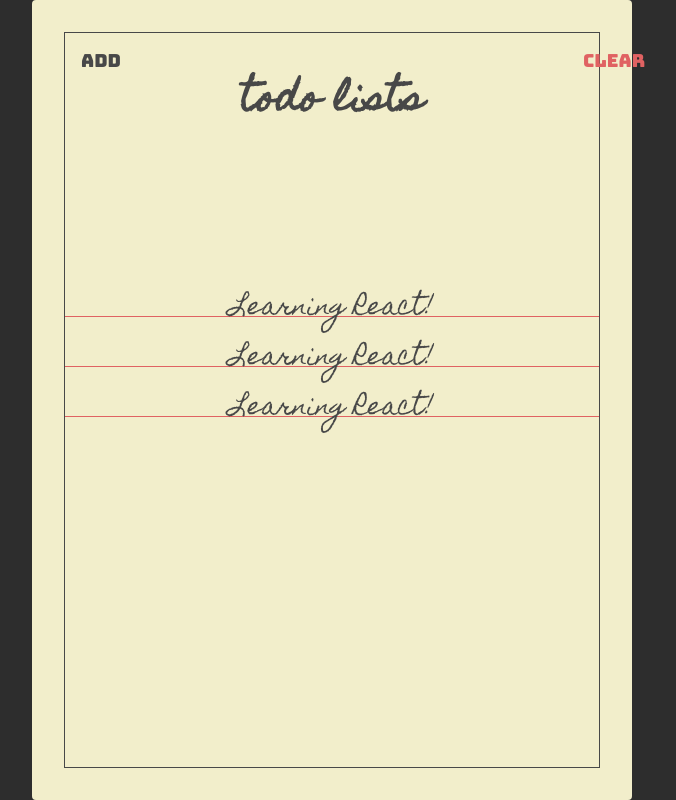
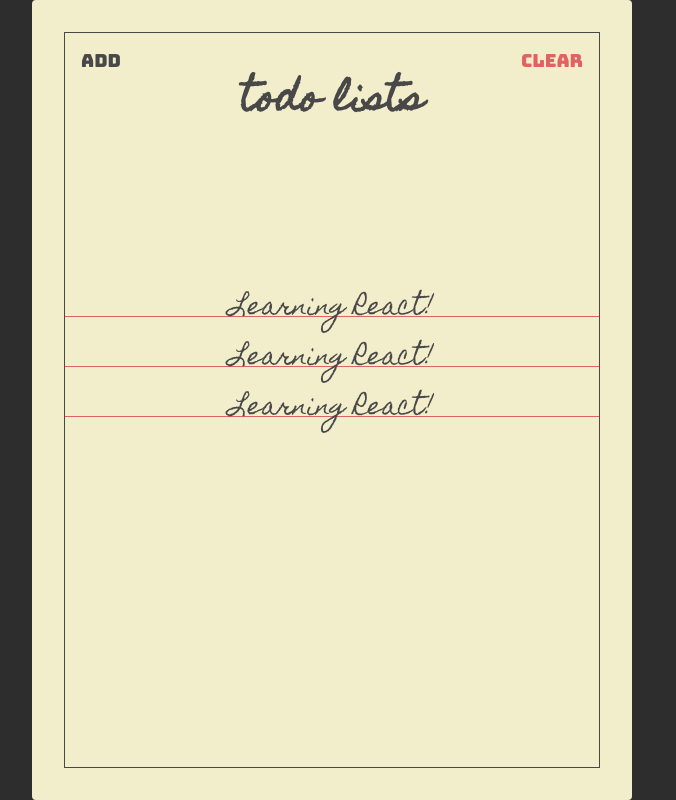
Before and after one commit to fikrykri/react-todolist, a React (Create React App) app: page / in a window 1280 px wide. Shown: the whole page, without its empty margins (308-984 px from the left). Built offline with nearby package versions, Linux system fonts and the light colour scheme.

Commit message:
remove width button component

```diff
--- a/src/components/button/button.styles.js
+++ b/src/components/button/button.styles.js
@@ -33,7 +33,7 @@
     color: ${textColor};
     text-align: ${align};
 
-    width: 24%;
+    // width: 24%;
     padding: 16px;
     cursor: pointer;
     background: unset;
```
